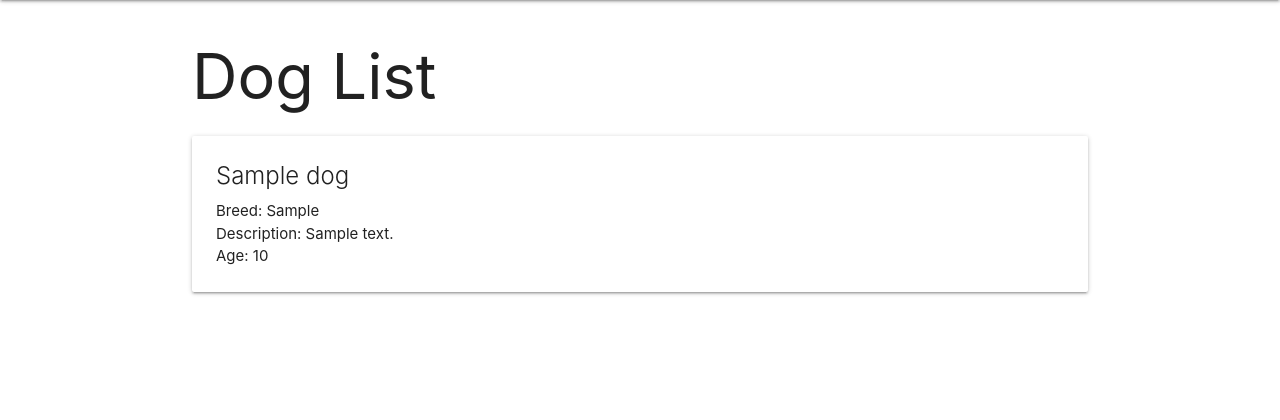
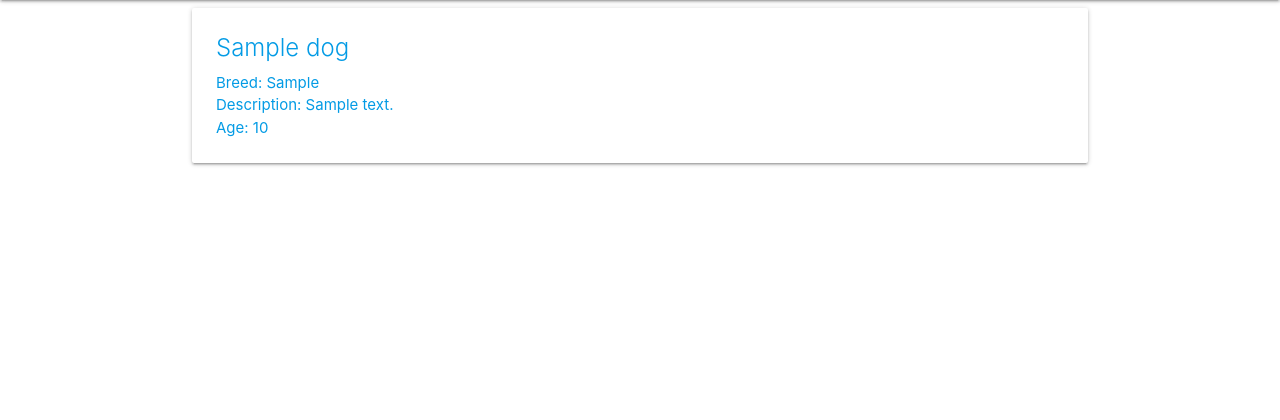
Before and after one commit to fyohannes2/djangodogs, a Django app: page /dogs/ in a window 1280 px wide. Shown: the part 64-484 px from the top of the page. Run offline with Django 4.2, Linux system fonts and the light colour scheme; a user stored in the database is signed in; tables that the repository leaves empty hold one stand-in row (values such as "Sample post").

```diff
--- a/main_app/templates/dogs/index.html
+++ b/main_app/templates/dogs/index.html
@@ -1,8 +1,8 @@
 {% extends 'base.html' %} {% block content %}
 
-<h1>Dog List</h1>
 
 {% for dog in dogs %}
+<a href="{% url 'detail' dog.id %}">
 <div class="card">
     <div class="card-content">
       <span class="card-title">{{ dog.name }}</span>
@@ -16,4 +16,5 @@
     </div>
 
 </div>
+</a>
 {% endfor %} {% endblock %}
--- a/main_app/urls.py
+++ b/main_app/urls.py
@@ -17,6 +17,6 @@ urlpatterns = [
     path('toys/create/', views.ToyCreate.as_view(), name='toys_create'),
     path('toys/<int:pk>/update/', views.ToyUpdate.as_view(), name='toys_update'),
     path('toys/<int:pk>/delete/', views.ToyDelete.as_view(), name='toys_delete'),
-    path('dogs/<int:cat_id>/add_photo/', views.add_photo, name='add_photo'),
+    path('dogs/<int:dog_id>/add_photo/', views.add_photo, name='add_photo'),
     path('accounts/signup/', views.signup, name='signup'),
 ]
```
